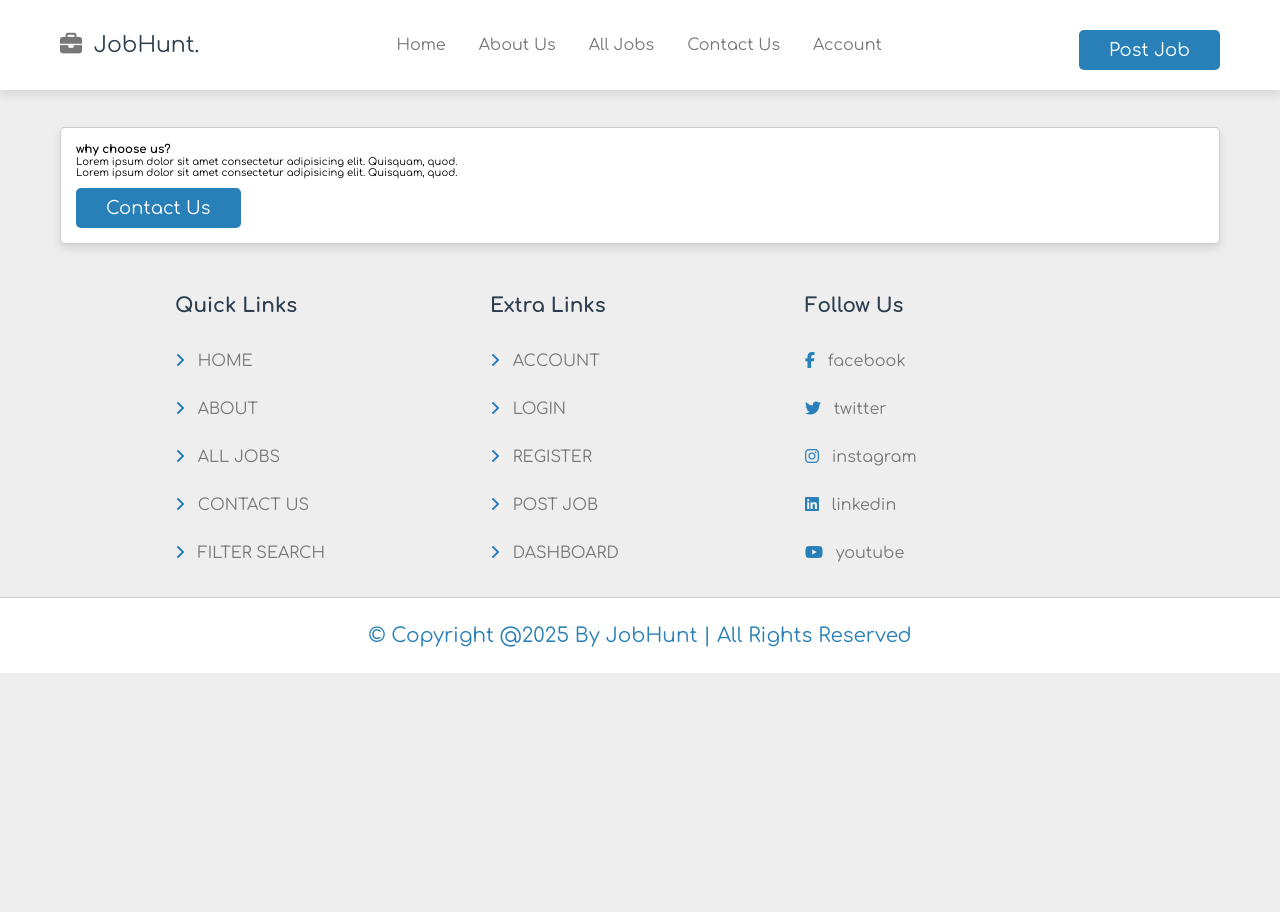
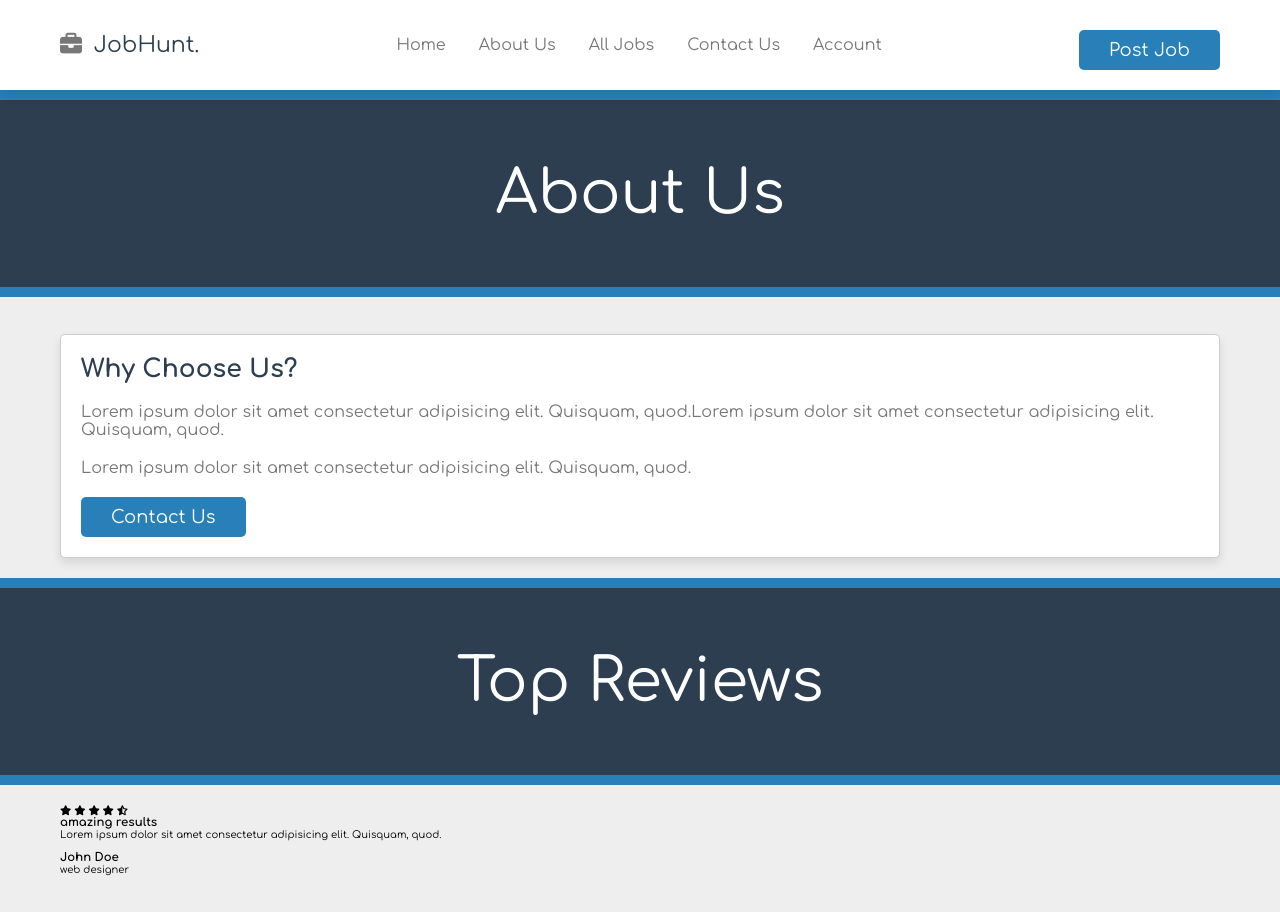
Before and after one commit to LearningBerlin/Responsive-Job-Portal, a website: page about.html in a window 1280 px wide. Shown: the top 912 px of the page. Before the commit the page ends 800 px from the top, so only its background shows below. Drawn offline with Linux system fonts and the light colour scheme.

Commit message:
day 3: about page and contact page

```diff
--- a/about.html
+++ b/about.html
@@ -31,20 +31,50 @@
         </section>
     </header>
     <!-- header section ends -->
+<div class="section-title">about us</div>
 
+<!-- about section starts -->
+<section class="about">
 
-<section class="about">
   <img src="images/about.jpg" alt="">
   <div class="box">
     <h3>why choose us?</h3>
-    <p>Lorem ipsum dolor sit amet consectetur adipisicing elit. Quisquam, quod.</p>
+    <p>Lorem ipsum dolor sit amet consectetur adipisicing elit. Quisquam, quod.Lorem ipsum dolor sit amet consectetur adipisicing elit. Quisquam, quod.</p>
     <p>Lorem ipsum dolor sit amet consectetur adipisicing elit. Quisquam, quod.</p>
     <a href="contact.html" class="btn">contact us</a>
   </div>
 
+</section>
+<!-- about section ends -->
+
+<!--reviews section starts -->
+<div class="section-title"> top reviews</div>
+
+<section class="reviews">
+  <div class="box-container">
+    <div class="box">
+      <div class="stars">
+        <i class="fas fa-star"></i>
+        <i class="fas fa-star"></i>
+        <i class="fas fa-star"></i>
+        <i class="fas fa-star"></i>
+        <i class="fas fa-star-half-alt"></i>
+      </div>
+      <h3 class="title">amazing results</h3>
+      <p>Lorem ipsum dolor sit amet consectetur adipisicing elit. Quisquam, quod.</p>
+      <div class="user">
+        <img src="images/user_1" alt="">
+        <div>
+          <h3>John Doe</h3>
+          <span>web designer</span>
+        </div>
+      </div>
+    </div>
+  </div>
 
 </section>
 
+<!--reviews section ends -->
 
     <!--footer section starts -->
    <footer class="footer">
--- a/css/style.css
+++ b/css/style.css
@@ -67,6 +67,18 @@ section {
   color: var(--black);
   text-transform: capitalize;
   padding: 1rem 0;
+}
+
+.section-title{
+  border-top: 1rem solid var(--main-color);
+  border-bottom: 1rem solid var(--main-color);
+  background-color: var(--black);
+  color: var(--white);
+  text-align: center;
+  padding: 6rem 2rem;
+  font-size: 6rem;
+  text-align: center;
+  text-transform: capitalize;
 }
 
 .btn{
@@ -366,8 +378,22 @@ section {
   background-color: var(--white);
   border-radius: .5rem;
   border: var(--border);
-  padding: 1.5rem;
+  padding:2rem;
   box-shadow: var(--box-shadow);
+}
+
+.about .box h3{
+  font-size: 2.5rem;
+  color: var(--black);
+  margin-bottom: 1rem;
+  text-transform: capitalize;
+}
+
+.about .box p {
+  padding: 1rem 0;
+  line-height: 1.8rem;
+  color: var(--light-color);
+  font-size: 1.6rem;
 }
 
 
@@ -440,6 +466,10 @@ section {
     font-size: 55%;
   }
 
+  .section-title {
+    font-size: 5rem;
+  }
+
 }
 
 @media (max-width:768px) {
@@ -479,6 +509,11 @@ section {
     text-align: center;
   }
 
+  .section-title {
+    font-size: 4rem;
+    padding: 4rem 2rem;
+  }
+
 }
 
 @media (max-width:450px) {
@@ -487,4 +522,8 @@ section {
     font-size: 50%;
   }
 
+  .section-title {
+    font-size: 3.5rem;
+  }
+
 }
```
